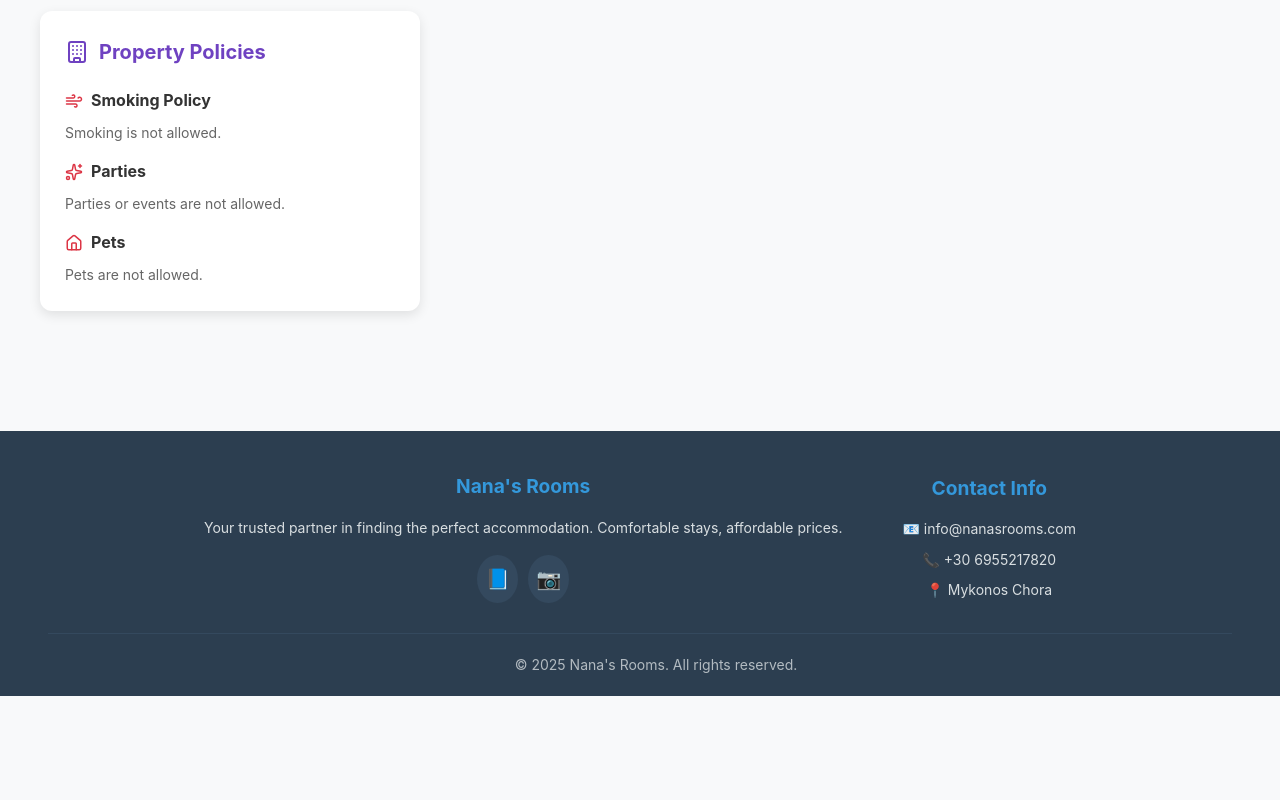
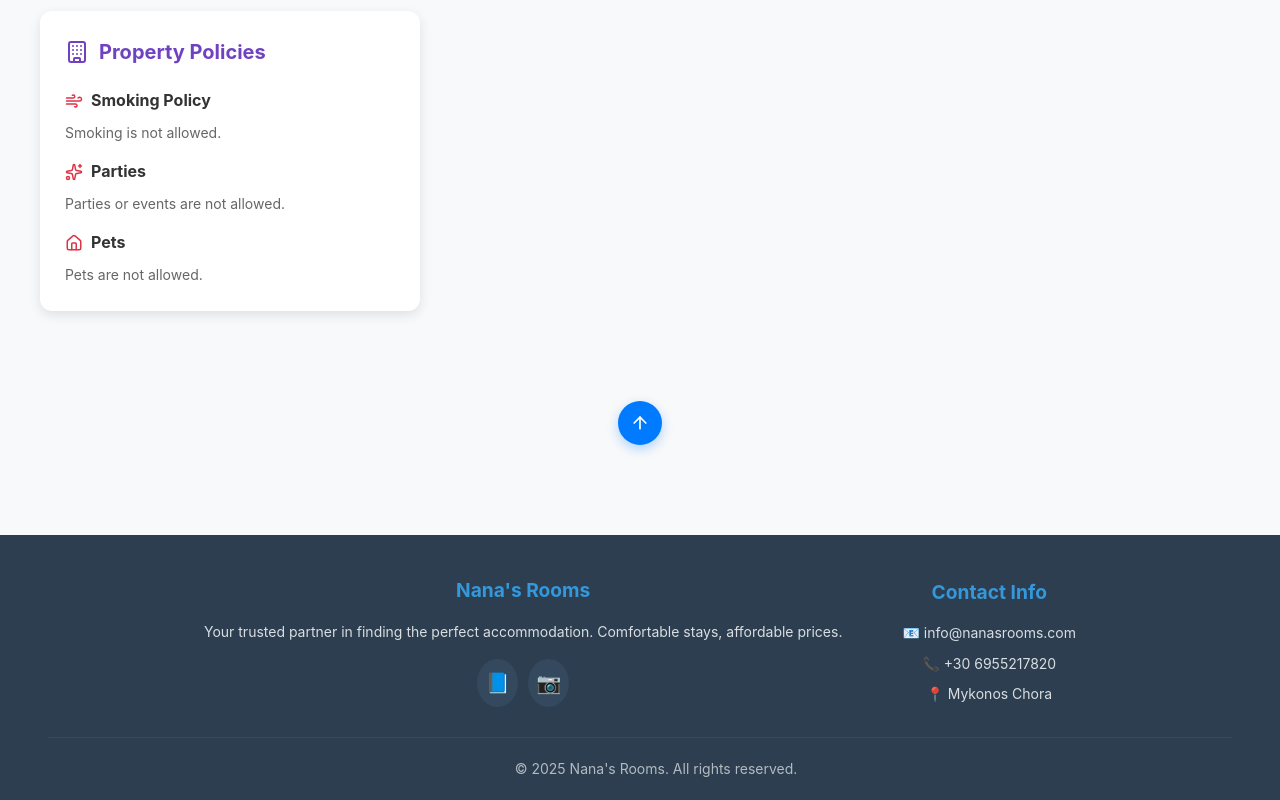
Before and after one commit to Gockster/RentalRooms, a React (Create React App) app: page /rooms/VenusSuite in a window 1280 px wide. Shown: the part 4482-5282 px from the top of the page. Before the commit the page ends 5178 px from the top, so only its background shows below. Built offline with nearby package versions, Linux system fonts and the light colour scheme.

Commit message:
beautifications

```diff
--- a/src/components/AriesSuite.js
+++ b/src/components/AriesSuite.js
@@ -32,7 +32,8 @@ import {
   Flame,
   Receipt,
   Luggage,
-  Languages
+  Languages,
+  ArrowUp
 } from "lucide-react";
 
 export default function AriesSuite() {
@@ -996,6 +997,46 @@ export default function AriesSuite() {
           </div>
         </div>
       </main>
+
+      {/* Go to Top Button */}
+      <div style={{
+        display: 'flex',
+        justifyContent: 'center',
+        padding: '30px 20px',
+        backgroundColor: '#f8f9fa'
+      }}>
+        <button
+          onClick={() => window.scrollTo({ top: 0, behavior: 'smooth' })}
+          style={{
+            display: 'flex',
+            alignItems: 'center',
+            justifyContent: 'center',
+            padding: '12px',
+            backgroundColor: '#007bff',
+            color: 'white',
+            border: 'none',
+            borderRadius: '50%',
+            fontSize: '16px',
+            fontWeight: '500',
+            cursor: 'pointer',
+            transition: 'all 0.3s ease',
+            boxShadow: '0 4px 12px rgba(0, 123, 255, 0.3)'
+          }}
+          onMouseEnter={(e) => {
+            e.target.style.backgroundColor = '#0056b3';
+            e.target.style.transform = 'translateY(-2px)';
+            e.target.style.boxShadow = '0 6px 16px rgba(0, 123, 255, 0.4)';
+          }}
+          onMouseLeave={(e) => {
+            e.target.style.backgroundColor = '#007bff';
+            e.target.style.transform = 'translateY(0)';
+            e.target.style.boxShadow = '0 4px 12px rgba(0, 123, 255, 0.3)';
+          }}
+        >
+          <ArrowUp size={20} />
+        </button>
+      </div>
+
       <Footer />
     </div>
   );
--- a/src/components/RoomGallery.js
+++ b/src/components/RoomGallery.js
@@ -48,6 +48,8 @@ export default function RoomGallery() {
   const handleRoomClick = (roomId) => {
     const roomPath = getRoomPath(roomId);
     navigate(`/rooms/${roomPath}`);
+    // Scroll to top when navigating to room details
+    window.scrollTo({ top: 0, behavior: 'smooth' });
   };
 
   const renderStars = (rating) => {
--- a/src/components/VenusSuite.js
+++ b/src/components/VenusSuite.js
@@ -32,7 +32,8 @@ import {
   Flame,
   Receipt,
   Luggage,
-  Languages
+  Languages,
+  ArrowUp
 } from "lucide-react";
 
 export default function VenusSuite() {
@@ -959,6 +960,46 @@ export default function VenusSuite() {
           </div>
         </div>
       </main>
+
+      {/* Go to Top Button */}
+      <div style={{
+        display: 'flex',
+        justifyContent: 'center',
+        padding: '30px 20px',
+        backgroundColor: '#f8f9fa'
+      }}>
+        <button
+          onClick={() => window.scrollTo({ top: 0, behavior: 'smooth' })}
+          style={{
+            display: 'flex',
+            alignItems: 'center',
+            justifyContent: 'center',
+            padding: '12px',
+            backgroundColor: '#007bff',
+            color: 'white',
+            border: 'none',
+            borderRadius: '50%',
+            fontSize: '16px',
+            fontWeight: '500',
+            cursor: 'pointer',
+            transition: 'all 0.3s ease',
+            boxShadow: '0 4px 12px rgba(0, 123, 255, 0.3)'
+          }}
+          onMouseEnter={(e) => {
+            e.target.style.backgroundColor = '#0056b3';
+            e.target.style.transform = 'translateY(-2px)';
+            e.target.style.boxShadow = '0 6px 16px rgba(0, 123, 255, 0.4)';
+          }}
+          onMouseLeave={(e) => {
+            e.target.style.backgroundColor = '#007bff';
+            e.target.style.transform = 'translateY(0)';
+            e.target.style.boxShadow = '0 4px 12px rgba(0, 123, 255, 0.3)';
+          }}
+        >
+          <ArrowUp size={20} />
+        </button>
+      </div>
+
       <Footer />
     </div>
   );
```
